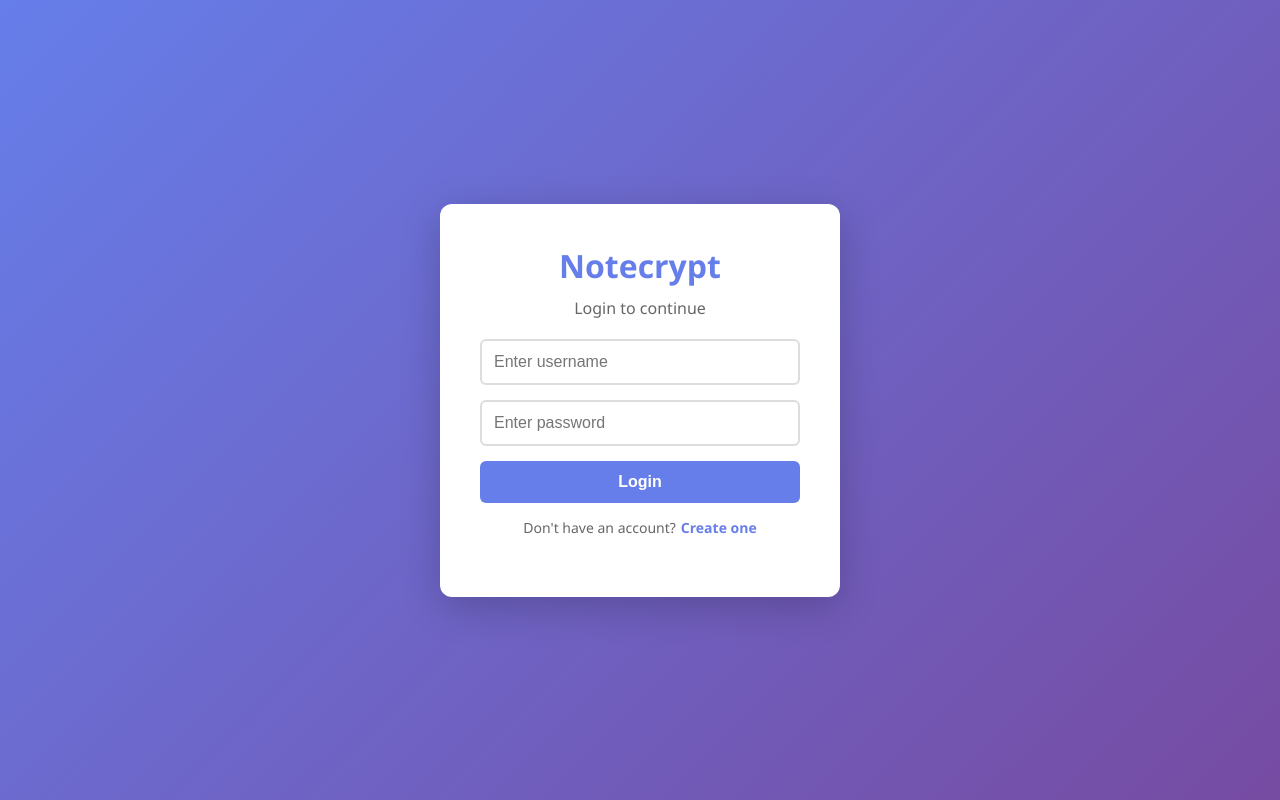
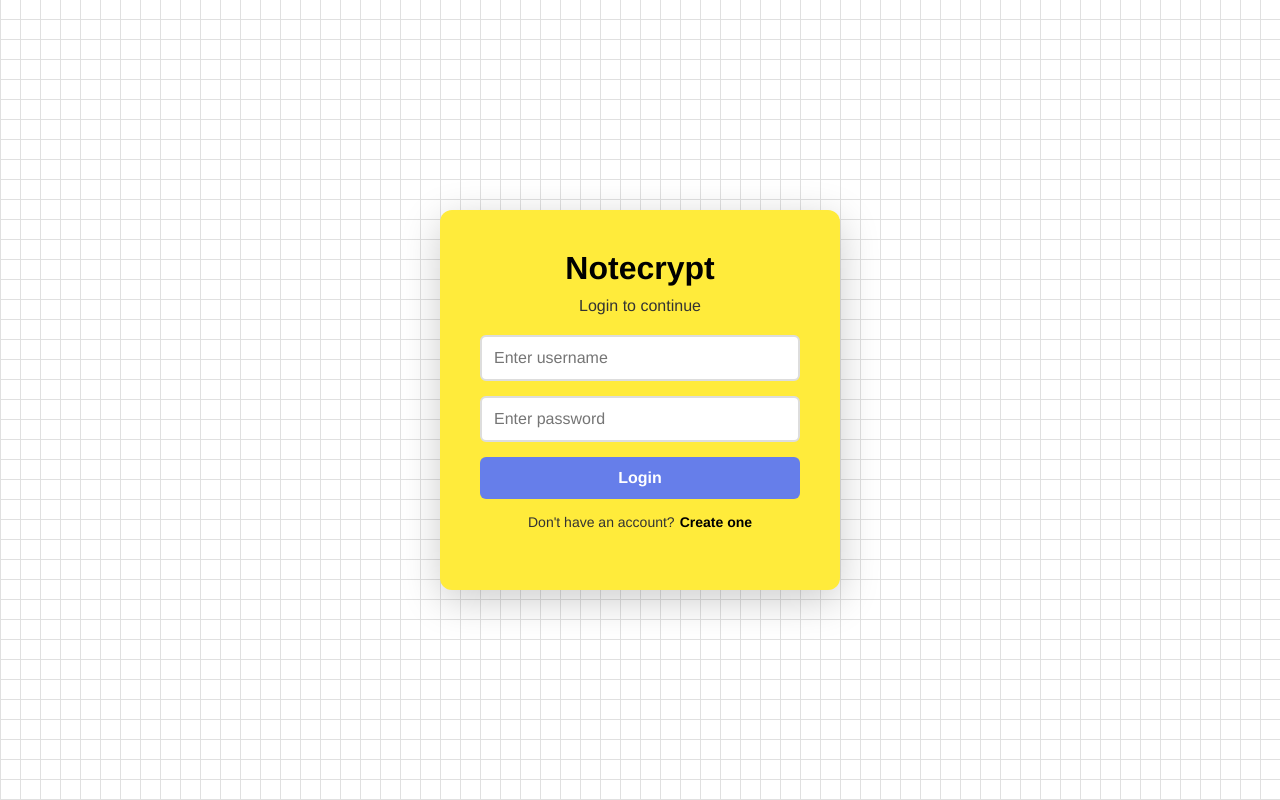
Before and after one commit to KSDIY/Notecrypt, a React (Create React App) app in the folder front/my-react-app/: page / in a window 1280 px wide. Built offline with nearby package versions, Linux system fonts and the light colour scheme.

Commit message:
Refactor App.css for font and color updates
Updated styles to use 'Arimo' font and changed background colors. Adjusted colors for various elements to improve UI consistency.

```diff
--- a/front/my-react-app/src/App.css
+++ b/front/my-react-app/src/App.css
@@ -1,3 +1,5 @@
+@import url('https://fonts.googleapis.com/css2?family=Arimo:wght@400;500;600;700&display=swap');
+
 * {
   margin: 0;
   padding: 0;
@@ -5,8 +7,24 @@
 }
 
 body {
-  font-family: 'Segoe UI', Tahoma, Geneva, Verdana, sans-serif;
-  background: linear-gradient(135deg, #667eea 0%, #764ba2 100%);
+  font-family: 'Arimo', Arial, sans-serif;
+  background:
+    repeating-linear-gradient(
+      0deg,
+      #e0e0e0 0px,
+      #e0e0e0 1px,
+      transparent 1px,
+      transparent 20px
+    ),
+    repeating-linear-gradient(
+      90deg,
+      #e0e0e0 0px,
+      #e0e0e0 1px,
+      transparent 1px,
+      transparent 20px
+    ),
+    #ffffff;
+  background-size: 20px 20px;
   min-height: 100vh;
 }
 
@@ -18,7 +36,7 @@ body {
 }
 
 .login-box {
-  background: white;
+  background: #FFEB3B;
   padding: 40px;
   border-radius: 12px;
   box-shadow: 0 10px 40px rgba(0,0,0,0.2);
@@ -28,12 +46,14 @@ body {
 }
 
 .login-box h1 {
-  color: #667eea;
+  color: #000000;
   margin-bottom: 10px;
+  font-family: 'Arimo', sans-serif;
+  font-weight: 700;
 }
 
 .login-box p {
-  color: #666;
+  color: #333;
   margin-bottom: 20px;
 }
 
@@ -44,11 +64,12 @@ body {
   border-radius: 6px;
   font-size: 16px;
   margin-bottom: 15px;
+  font-family: 'Arimo', sans-serif;
 }
 
 .login-box input:focus {
   outline: none;
-  border-color: #667eea;
+  border-color: #FFC107;
 }
 
 .login-box button {
@@ -61,10 +82,28 @@ body {
   font-size: 16px;
   cursor: pointer;
   font-weight: bold;
+  font-family: 'Arimo', sans-serif;
 }
 
 .login-box button:hover {
   background: #5568d3;
+}
+
+.switch-mode {
+  margin-top: 15px;
+  color: #333;
+  font-size: 14px;
+}
+
+.switch-mode span {
+  color: #000000;
+  cursor: pointer;
+  font-weight: bold;
+  margin-left: 5px;
+}
+
+.switch-mode span:hover {
+  text-decoration: underline;
 }
 
 .app {
@@ -74,7 +113,7 @@ body {
 }
 
 header {
-  background: white;
+  background: #FFEB3B;
   padding: 20px;
   border-radius: 12px;
   margin-bottom: 20px;
@@ -85,7 +124,9 @@ header {
 }
 
 header h1 {
-  color: #667eea;
+  color: #000000;
+  font-family: 'Arimo', sans-serif;
+  font-weight: 700;
 }
 
 .user-info {
@@ -95,7 +136,7 @@ header h1 {
 }
 
 .user-info span {
-  color: #666;
+  color: #333;
   font-weight: 500;
 }
 
@@ -106,6 +147,7 @@ header h1 {
   border: none;
   border-radius: 6px;
   cursor: pointer;
+  font-family: 'Arimo', sans-serif;
 }
 
 .tabs {
@@ -117,17 +159,19 @@ header h1 {
 .tabs button {
   padding: 12px 24px;
   background: white;
-  border: none;
+  border: 2px solid #ddd;
   border-radius: 8px;
   cursor: pointer;
   font-weight: 500;
   color: #666;
   transition: all 0.3s;
+  font-family: 'Arimo', sans-serif;
 }
 
 .tabs button.active {
-  background: #667eea;
-  color: white;
+  background: #FFEB3B;
+  color: #000;
+  border-color: #FFC107;
 }
 
 .error {
@@ -136,6 +180,7 @@ header h1 {
   padding: 12px;
   border-radius: 6px;
   margin-bottom: 15px;
+  font-family: 'Arimo', sans-serif;
 }
 
 .main-content {
@@ -152,8 +197,10 @@ header h1 {
 }
 
 .note-editor h2, .notes-list h2, .recycle-bin h2 {
-  color: #667eea;
+  color: #000000;
   margin-bottom: 20px;
+  font-family: 'Arimo', sans-serif;
+  font-weight: 700;
 }
 
 .note-editor input {
@@ -163,23 +210,26 @@ header h1 {
   border-radius: 6px;
   font-size: 16px;
   margin-bottom: 15px;
+  font-family: 'Arimo', sans-serif;
 }
 
 .note-editor textarea {
   width: 100%;
   padding: 12px;
-  border: 2px solid #ddd;
+  border: 2px solid #FFC107;
   border-radius: 6px;
   font-size: 16px;
-  font-family: inherit;
+  font-family: 'Arimo', sans-serif;
   resize: vertical;
   margin-bottom: 15px;
+  background: #FFEB3B;
+  color: #000;
 }
 
 .note-editor input:focus,
 .note-editor textarea:focus {
   outline: none;
-  border-color: #667eea;
+  border-color: #FFC107;
 }
 
 .editor-buttons {
@@ -196,6 +246,7 @@ header h1 {
   border-radius: 6px;
   cursor: pointer;
   font-weight: bold;
+  font-family: 'Arimo', sans-serif;
 }
 
 .save-btn:hover {
@@ -209,14 +260,16 @@ header h1 {
   border: none;
   border-radius: 6px;
   cursor: pointer;
+  font-family: 'Arimo', sans-serif;
 }
 
 .note-card {
-  background: #f8f9fa;
+  background: #fff9c4;
   padding: 20px;
   border-radius: 8px;
   margin-bottom: 15px;
-  border-left: 4px solid #667eea;
+  border-left: 4px solid #FFC107;
+  box-shadow: 0 2px 5px rgba(0,0,0,0.1);
 }
 
 .note-card.deleted {
@@ -225,18 +278,21 @@ header h1 {
 }
 
 .note-card h3 {
-  color: #333;
+  color: #000;
   margin-bottom: 10px;
+  font-family: 'Arimo', sans-serif;
+  font-weight: 700;
 }
 
 .note-card p {
-  color: #666;
+  color: #333;
   margin-bottom: 10px;
   line-height: 1.5;
+  font-family: 'Arimo', sans-serif;
 }
 
 .note-card small {
-  color: #999;
+  color: #666;
   font-size: 12px;
 }
 
@@ -252,6 +308,7 @@ header h1 {
   border-radius: 6px;
   cursor: pointer;
   font-size: 14px;
+  font-family: 'Arimo', sans-serif;
 }
 
 .note-actions button:first-child {
@@ -299,20 +356,3 @@ header h1 {
     gap: 15px;
   }
 }
-
-.switch-mode {
-  margin-top: 15px;
-  color: #666;
-  font-size: 14px;
-}
-
-.switch-mode span {
-  color: #667eea;
-  cursor: pointer;
-  font-weight: bold;
-  margin-left: 5px;
-}
-
-.switch-mode span:hover {
-  text-decoration: underline;
-}
```
